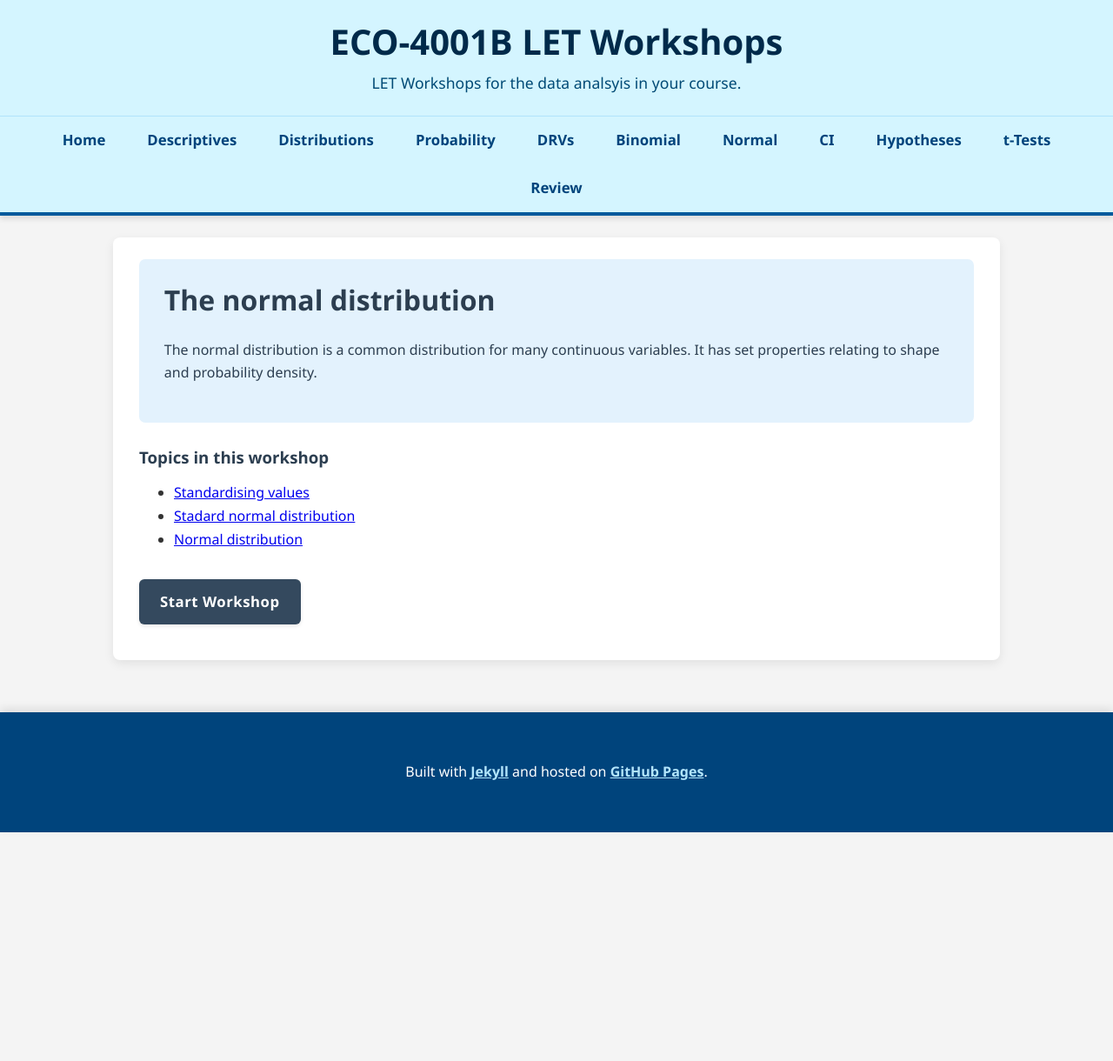
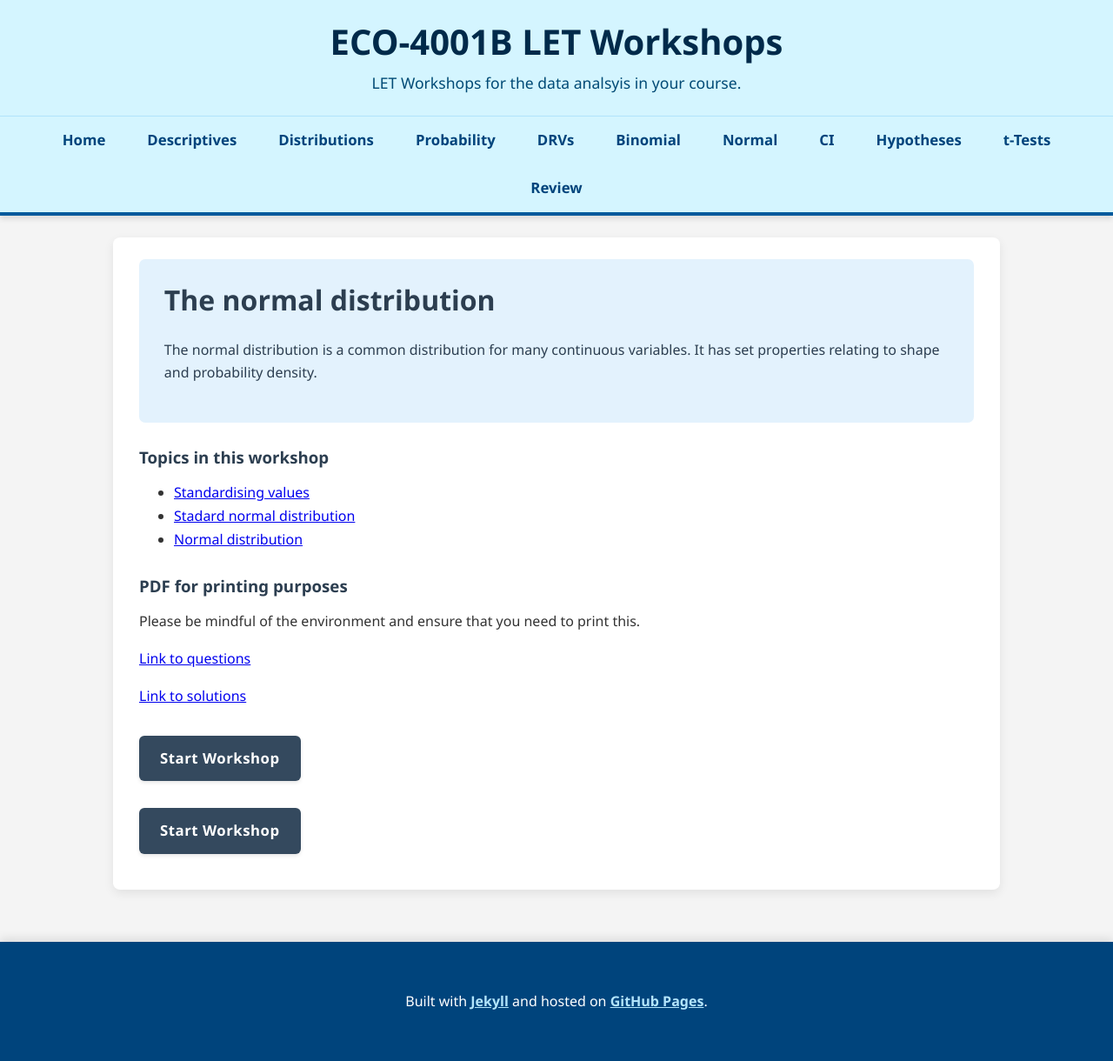
Before and after one commit to probe973/eco-4001b, a Jekyll site: the page built from normal/index.md, in a window 1280 px wide. Shown: the whole page at 87% size. Built offline with Jekyll 4.4.1, drawn with Linux system fonts in a browser that asks for light colours; before the commit the page ends 957 px from its top, so only the background shows below that.

Commit message:
Update index.md

```diff
--- a/normal/index.md
+++ b/normal/index.md
@@ -18,4 +18,16 @@ The normal distribution is a common distribution for many continuous variables.
 * <a href="{{ "/normal/03-normal_distribution.html" | relative_url }}">Normal distribution</a>
 
 
+### PDF for printing purposes
+
+Please be mindful of the environment and ensure that you need to print this.
+
+<a href="{{ "/assets/pdf/normal.pdf" | relative_url }}" target="_blank">Link to questions</a>
+
+<a href="{{ "/assets/pdf/normal_solutions.pdf" | relative_url }}" target="_blank">Link to solutions</a>
+
+
+
+<a href="{{ "/drv/01-define.html" | relative_url }}" class="btn btn-primary">Start Workshop</a>
+
 <a href="{{ "/normal/01-standardise.html" | relative_url }}" class="btn btn-primary">Start Workshop</a>
```
